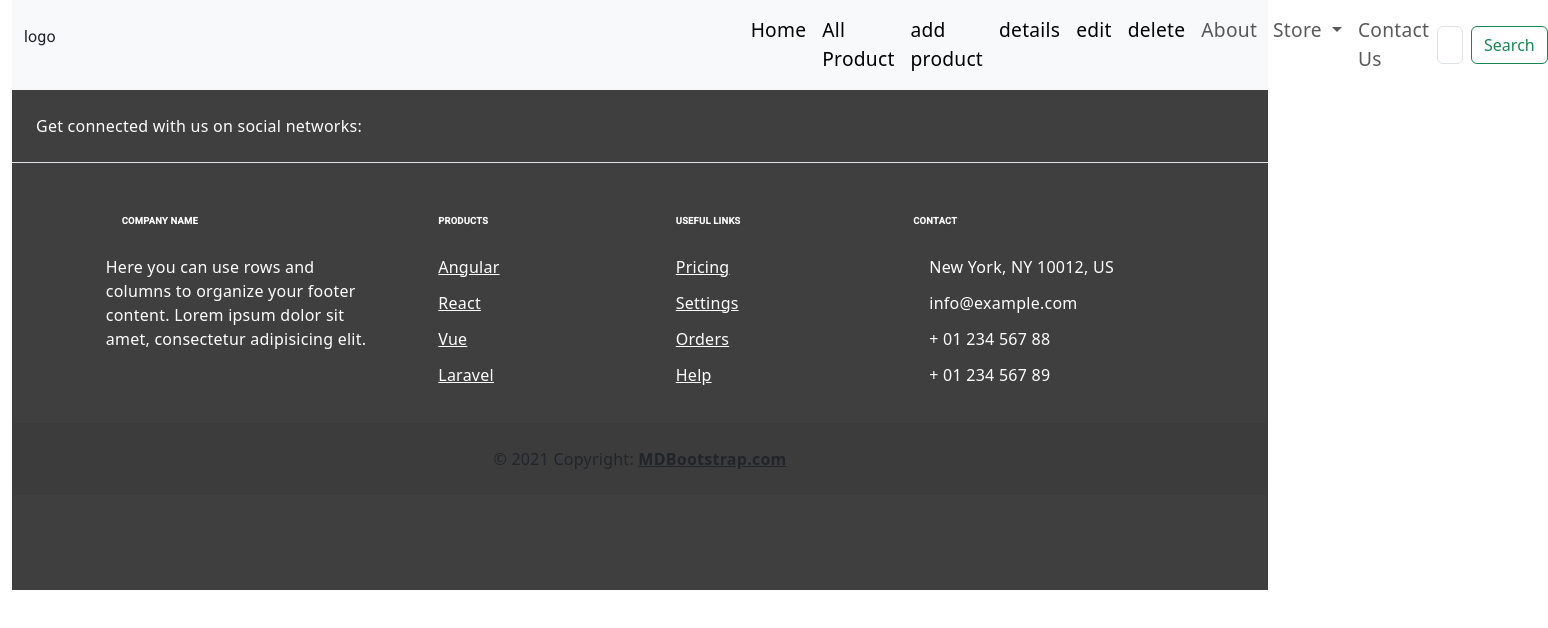
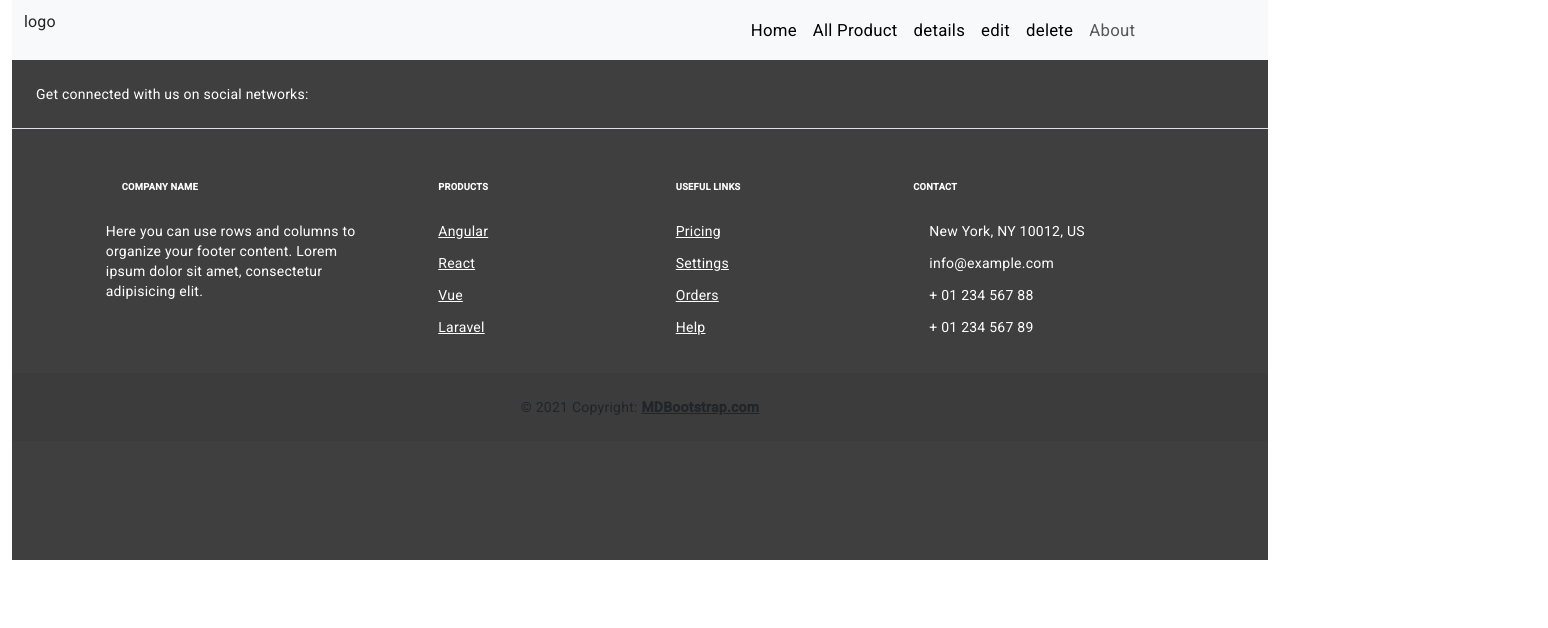
Before and after one commit to Nehal-Homoda/E-Commerce, an Angular app: page / in a window 1280 px wide. Shown: the top 628 px of the page, 1548 px wide, since content can reach past the window. Built offline with nearby package versions, Linux system fonts and the light colour scheme.

Commit message:
fix style

```diff
--- a/src/app/app.component.html
+++ b/src/app/app.component.html
@@ -1,19 +1,5 @@
-<!DOCTYPE html>
-<html lang="en">
-<head>
-    <meta charset="UTF-8">
-    <meta http-equiv="X-UA-Compatible" content="IE=edge">
-    <meta name="viewport" content="width=device-width, initial-scale=1.0">
-    <title>Document</title>
-</head>
-<body>
-    <div class="container-fluid">
-        <app-header></app-header>
-
-        <router-outlet></router-outlet>
-
-        <app-footer></app-footer>
-
-        </div>
-</body>
-</html>
+<div class="container-fluid">
+  <app-header></app-header>
+  <router-outlet></router-outlet>
+  <app-footer></app-footer>
+</div>
--- a/src/app/core/header/header.component.html
+++ b/src/app/core/header/header.component.html
@@ -1,54 +1,55 @@
 <nav class="navbar navbar-expand-lg bg-body-tertiary">
   <div class="row" class="container-fluid">
+    <h3 class="col-7">logo</h3>
 
-    <h3 class="col-7"> logo</h3>
-
-    <div class="col-5" class="collapse navbar-collapse" id="navbarSupportedContent">
+    <div
+      class="col-5"
+      class="collapse navbar-collapse"
+      id="navbarSupportedContent"
+    >
       <ul class="navbar-nav me-auto mb-2 mb-lg-0">
         <li class="nav-item">
-          <a class="nav-link active" aria-current="page" routerLink="/Home">Home</a>
+          <a class="nav-link active" aria-current="page" routerLink="/Home"
+            >Home</a
+          >
         </li>
         <li class="nav-item">
-          <a class="nav-link active" aria-current="page" routerLink="/product/product">All Product</a>
+          <a
+            class="nav-link active"
+            aria-current="page"
+            routerLink="/product/product"
+            >All Product</a
+          >
+        </li>
+
+        <li class="nav-item">
+          <a
+            class="nav-link active"
+            aria-current="page"
+            routerLink="/product/details/:id"
+            >details</a
+          >
         </li>
         <li class="nav-item">
-          <a class="nav-link active" aria-current="page" routerLink="/product/add/addProduct">add product</a>
+          <a
+            class="nav-link active"
+            aria-current="page"
+            routerLink="product/edit/:id"
+            >edit</a
+          >
         </li>
         <li class="nav-item">
-          <a class="nav-link active" aria-current="page" routerLink="/product/details/:id">details</a>
-        </li>
-        <li class="nav-item">
-          <a class="nav-link active" aria-current="page" routerLink="product/edit/:id">edit</a>
-        </li>
-        <li class="nav-item">
-          <a class="nav-link active" aria-current="page" routerLink="product/delete/:id">delete</a>
+          <a
+            class="nav-link active"
+            aria-current="page"
+            routerLink="product/delete/:id"
+            >delete</a
+          >
         </li>
         <li class="nav-item">
           <a class="nav-link" routerLink="/AboutUs">About</a>
         </li>
-        <li class="nav-item dropdown">
-          <a class="nav-link dropdown-toggle" routerLink="/Home" role="button" data-bs-toggle="dropdown" aria-expanded="false">
-            Store
-          </a>
-          <ul class="dropdown-menu">
-            <li><a class="dropdown-item" href="#">Action</a></li>
-            <li><a class="dropdown-item" href="#">Another action</a></li>
-            <li>
-              <hr class="dropdown-divider">
-            </li>
-            <li><a class="dropdown-item" href="#">Something else here</a></li>
-          </ul>
-        </li>
-        <li class="nav-item">
-          <a class="nav-link" routerLink="/contactUs">Contact Us</a>
-        </li>
       </ul>
-      <form class="col-10"class="d-flex" role="search">
-        <input class="form-control me-2" type="search" placeholder="Search" aria-label="Search">
-        <button class="btn btn-outline-success" type="submit">Search</button>
-      </form>
     </div>
-
   </div>
-
 </nav>
--- /dev/null
+++ b/src/app/models/iadd-product.ts
@@ -0,0 +1,7 @@
+export interface IAddProduct {
+  name: string;
+  photo?: string;
+  category: string;
+  price: number;
+  quantityInStock: number;
+}
--- a/src/app/products/add-product/add-product.component.css
+++ b/src/app/products/add-product/add-product.component.css
@@ -0,0 +1,15 @@
+mat-form-field {
+    display: block;
+    width: 100%;
+  }
+
+  form {
+    padding: 3em;
+    display: block;
+    margin: auto;
+    width: 50%;
+  }
+  button {
+    display: block;
+    margin: auto;
+  }
--- a/src/app/products/add-product/add-product.component.html
+++ b/src/app/products/add-product/add-product.component.html
@@ -1,45 +1,37 @@
 <form [formGroup]="addProductForm">
+  <mat-spinner *ngIf="isLoad"></mat-spinner>
+
   <mat-form-field>
-    <mat-label>id</mat-label>
-
-    <input matInput formControlName="id">
+    <mat-label>name</mat-label>
+    <input matInput formControlName="name" />
   </mat-form-field>
 
   <mat-form-field>
-    <mat-label>name</mat-label>
-    <input matInput formControlName="name">
+    <mat-label>photo</mat-label>
+    <input matInput formControlName="photo" />
   </mat-form-field>
-
-
-  <mat-form-field>
-    <mat-label>photo</mat-label>
-    <input matInput formControlName="photo">
-  </mat-form-field>
-
 
   <mat-form-field>
     <mat-label>category</mat-label>
-    <input matInput formControlName="category">
+    <input matInput formControlName="category" />
   </mat-form-field>
 
   <mat-form-field>
     <mat-label>price</mat-label>
-    <input matInput formControlName="price">
+    <input matInput formControlName="price" />
   </mat-form-field>
 
   <mat-form-field>
     <mat-label>quantity</mat-label>
-    <input matInput formControlName="quantityInStock">
+    <input matInput formControlName="quantityInStock" />
   </mat-form-field>
 
-  <mat-form-field>
-    <button mat-raised-button color="warn">Save</button>
-  </mat-form-field>
-
-  <mat-form-field>
-    <div>{{addProductForm.value|json}}</div>
-  </mat-form-field>
-
-
-
+  <button
+    mat-raised-button
+    color="warn"
+    (click)="submit()"
+    [disabled]="!addProductForm.valid"
+  >
+    Save
+  </button>
 </form>
--- a/src/app/products/product-list/product-list.component.css
+++ b/src/app/products/product-list/product-list.component.css
@@ -1,11 +1,17 @@
-.cards{
-display: inline-block;
+.cards {
+  display: flex;
+  justify-content: center;
+  flex-wrap: wrap;
 }
-  .example-card{
-    width:45%;
-    margin: 20px;
-    display:inline-block;
-  }
-.quantity{
+.example-card {
+  width: 30%;
+  margin: 20px;
+  display: inline-block;
+}
+.quantity {
   margin-left: 100px;
 }
+img {
+  width: 100%;
+  max-height: 300px;
+}
--- a/src/app/products/product-list/product-list.component.html
+++ b/src/app/products/product-list/product-list.component.html
@@ -1,33 +1,17 @@
-
-  <mat-spinner *ngIf="isLoad"></mat-spinner>
-  <ng-container  class="cards">
-    <mat-card *ngFor="let pro of products" class="example-card">
-
-      <!-- <img mat-card-image [src]="" (click)="showDetails()" alt="Photo of a Shiba Inu"> -->
-      <mat-card-header>
-
-        <mat-card-title>{{pro.name}}</mat-card-title>
-        <mat-card-title>
-        <img [src]="pro.photo" (click)="toDetailsPage(pro.id)">
-      </mat-card-title>
-        <mat-card-subtitle>
-          <p>{{pro.price}}</p>
-
-        </mat-card-subtitle>
-        <mat-card-subtitle>
-          <p>{{pro.category}}</p>
-
-        </mat-card-subtitle>
-        <mat-card-subtitle>
-          <p>{{pro.quantityInStock}}</p>
-
-        </mat-card-subtitle>
-        <mat-card-subtitle>
-          <button mat-raised-button color="warn" (click)="toEditPage(pro.id)">Edit</button>
-
-        </mat-card-subtitle>
-      </mat-card-header>
-
-    </mat-card>
-
-  </ng-container>
+<mat-spinner *ngIf="isLoad"></mat-spinner>
+<div *ngIf="!isLoad" class="cards">
+  <button mat-raised-button color="warn" (click)="toAddPage()">
+    Add product
+  </button>
+  <mat-card *ngFor="let pro of products" class="example-card">
+    <mat-card-header>
+      <mat-card-title>{{ pro.name }}</mat-card-title>
+      <mat-card-title>{{ pro.category }}</mat-card-title>
+    </mat-card-header>
+    <img mat-card-image [src]="pro.photo" alt="Photo of a product" />
+    <mat-card-content>
+      <p>Price: {{ pro.price }}</p>
+      <p>Quantity: {{ pro.quantityInStock }}</p>
+    </mat-card-content>
+  </mat-card>
+</div>
--- a/src/app/products/product-list/product-list.component.ts
+++ b/src/app/products/product-list/product-list.component.ts
@@ -31,5 +31,8 @@ export class ProductListComponent implements OnInit {
   toEditPage(proId:string){
 
   }
+  toAddPage(){
+    this.router.navigateByUrl(`/product/add/addProduct`)
+  }
 
 }
--- a/src/app/services/product-service.service.ts
+++ b/src/app/services/product-service.service.ts
@@ -1,32 +1,41 @@
 import { Injectable } from '@angular/core';
 import { IProduct } from '../models/iproduct';
+import { IAddProduct } from '../models/iadd-product';
 import { HttpClient } from '@angular/common/http';
 import { Observable } from 'rxjs';
 import { HttpParams } from '@angular/common/http';
 
 @Injectable({
-  providedIn: 'root'
+  providedIn: 'root',
 })
 export class ProductServiceService {
-  bodyParam:IProduct={
-    id:"",
-    name:"",
-    photo:"",
-    category:"",
-    price:0,
-    quantityInStock:0
-  }
-  body:string=""
-  constructor(private httpClient:HttpClient) {
-  }
-  getAllProducts():Observable<IProduct[]> {
-     return this.httpClient.get<IProduct[]>("https://coolproductsapp.azurewebsites.net/api/Products");
+  bodyParam: IProduct = {
+    id: '',
+    name: '',
+    photo: '',
+    category: '',
+    price: 0,
+    quantityInStock: 0,
+  };
+  body: string = '';
+  constructor(private httpClient: HttpClient) {}
+  getAllProducts(): Observable<IProduct[]> {
+    return this.httpClient.get<IProduct[]>(
+      'https://coolproductsapp.azurewebsites.net/api/Products'
+    );
   }
 
-
-  getProductById(proId:string): Observable<IProduct>{
+  getProductById(proId: string): Observable<IProduct> {
     // note
-    return this.httpClient.get<IProduct>(`https://coolproductsapp.azurewebsites.net/api/Products/${proId}`);
+    return this.httpClient.get<IProduct>(
+      `https://coolproductsapp.azurewebsites.net/api/Products/${proId}`
+    );
+  }
+  addProduct(prod: IAddProduct): Observable<void> {
+    return this.httpClient.post<void>(
+      `https://coolproductsapp.azurewebsites.net/api/Products`,
+      prod
+    );
   }
 
   // addProduct(product:IProduct){
@@ -51,7 +60,6 @@ export class ProductServiceService {
   //   const params=new HttpParams().set('edited',this.body);
   //   //this.httpClient.put<IProduct>(`https://coolproductsapp.azurewebsites.net/api/Products/${productId}`+params)
 
-
   //return this.httpClient.put(`https://coolproductsapp.azurewebsites.net/api/Products/${productId},${editedProduct}`)
 }
 // deleteProduct(product: IProduct) {
```
Lines whose indentation alone changed are shown as unchanged.
